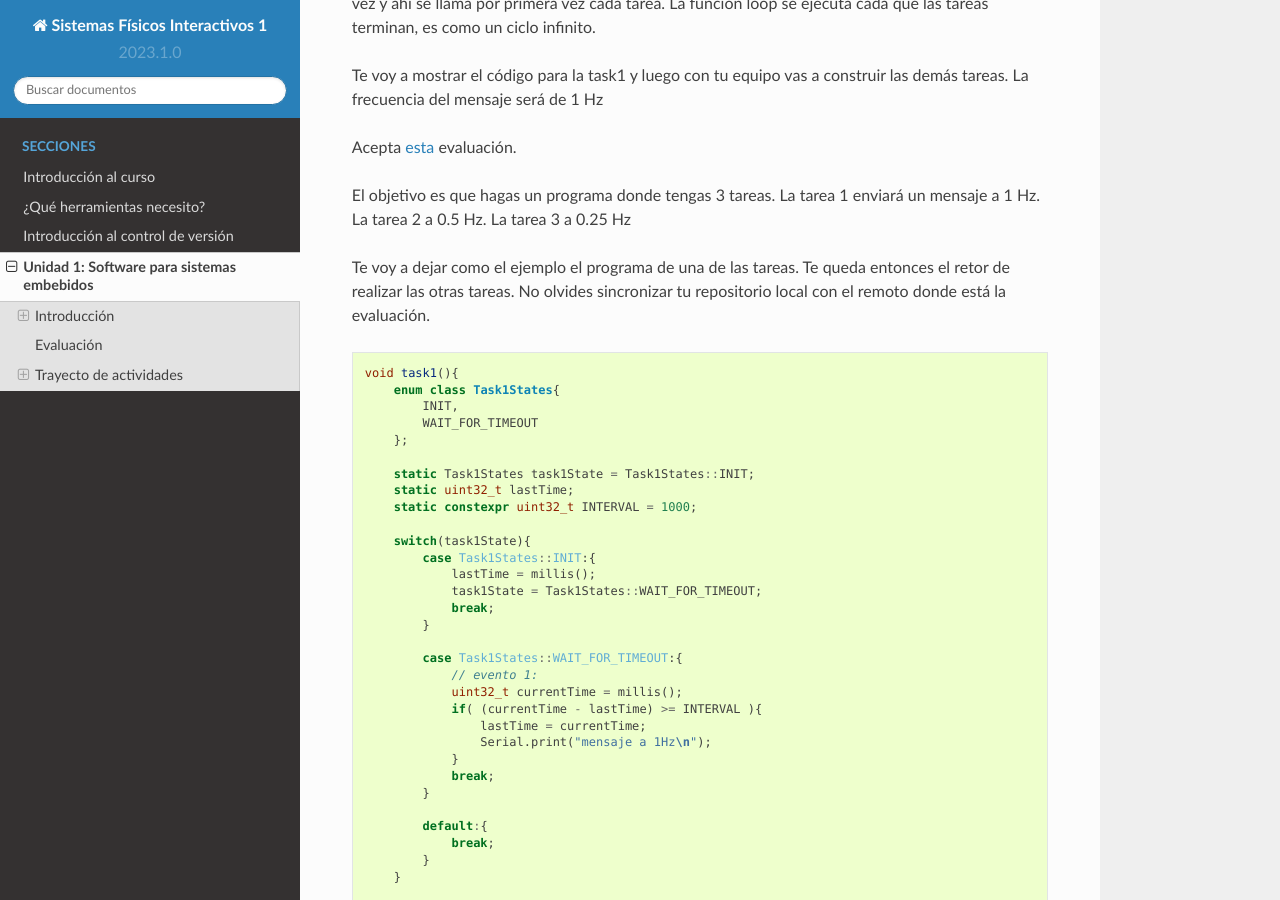
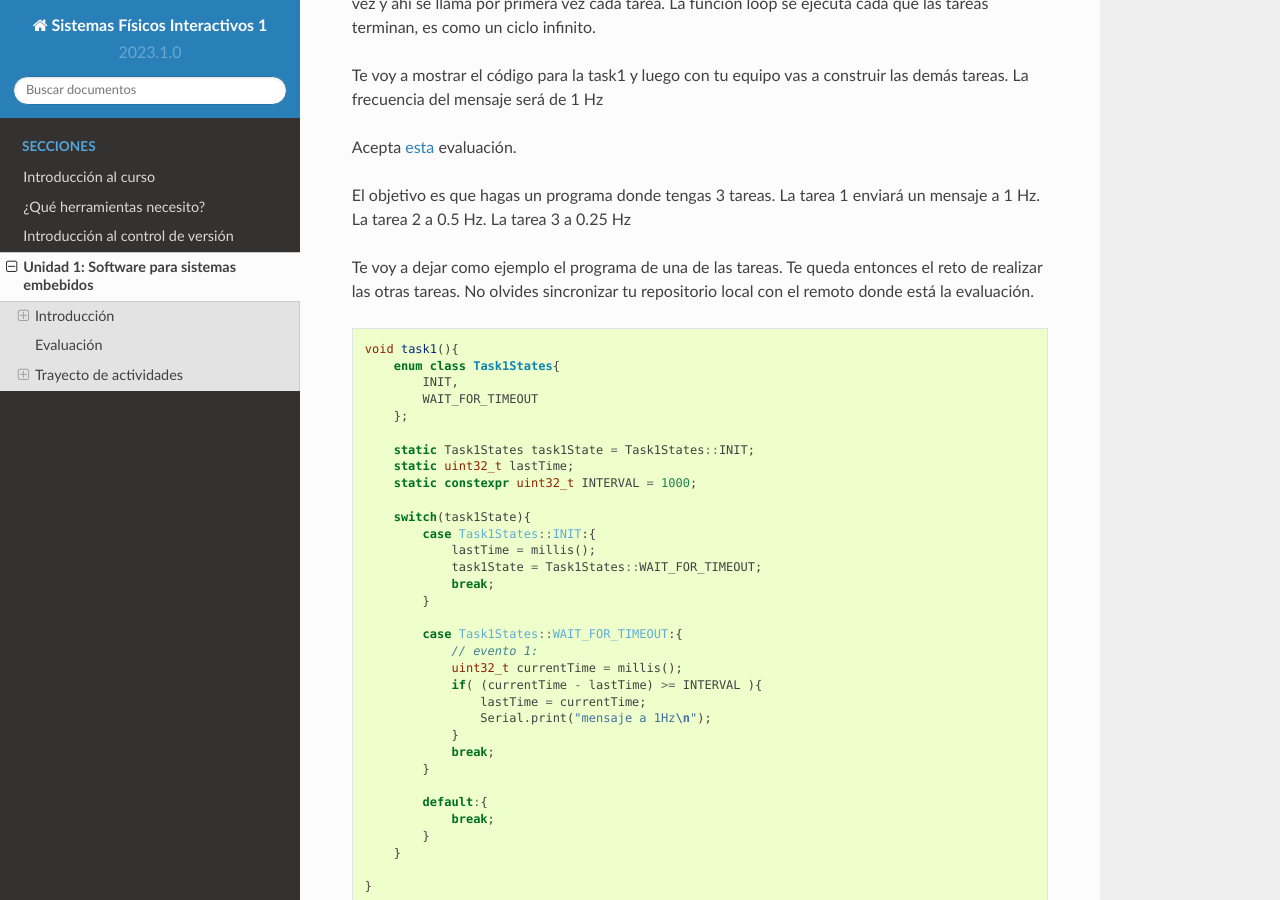
Before and after one commit to juanferfranco/SistemasFisicosInteractivos1, a Sphinx documentation site: the page built from docs/_unidad1/unidad1.rst, in a window 1280 px wide and 900 px high, scrolled down 10295 px. Built offline with Sphinx 7.4.7 and the Read the Docs theme 2.0.0, drawn with Linux system fonts in a browser that asks for light colours.

Commit message:
update ex9

```diff
--- a/docs/_unidad1/unidad1.rst
+++ b/docs/_unidad1/unidad1.rst
@@ -499,8 +499,8 @@ Acepta `esta <https://classroom.github.com/a/t-YZPz7J>`__ evaluación.
 El objetivo es que hagas un programa donde tengas 3 tareas. La tarea
 1 enviará un mensaje a 1 Hz. La tarea 2 a 0.5 Hz. La tarea 3 a 0.25 Hz
 
-Te voy a dejar como el ejemplo el programa de una de las tareas.
-Te queda entonces el retor de realizar las otras tareas.
+Te voy a dejar como ejemplo el programa de una de las tareas.
+Te queda entonces el reto de realizar las otras tareas.
 No olvides sincronizar tu repositorio local con el remoto donde está la evaluación.
 
 .. code-block:: cpp
```
